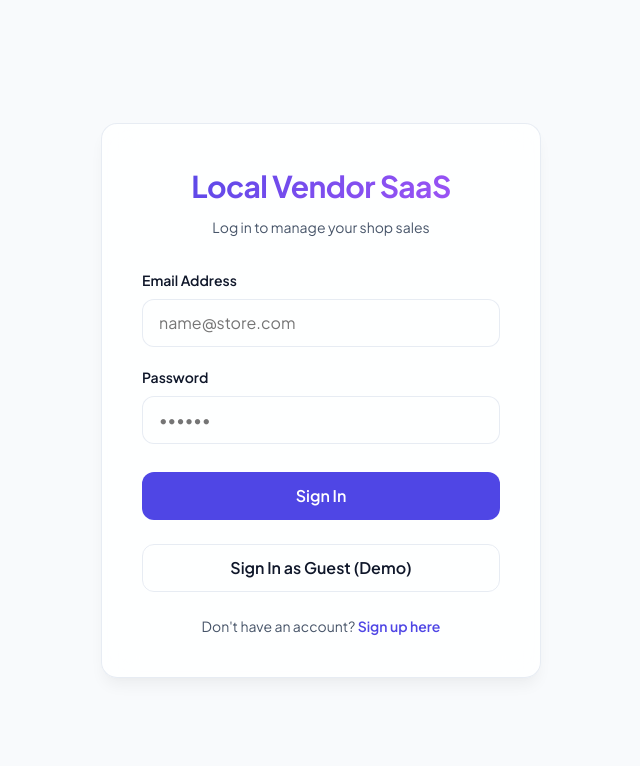
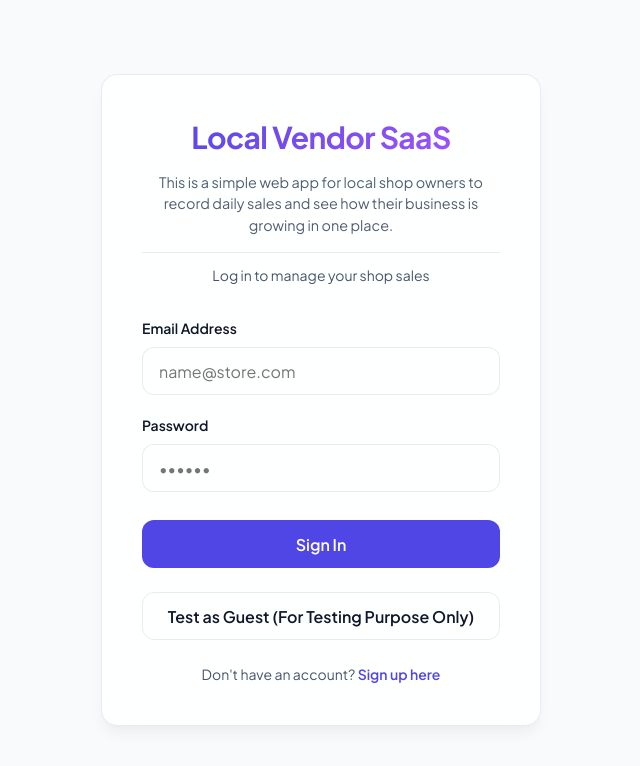
Before and after one commit to vedp9/local-business-growth, a Next.js app: page /login in a window 1280 px wide. Shown: the top 766 px of the page, without its empty margins (319-959 px from the left). Built offline with nearby package versions, Linux system fonts and the light colour scheme.

Commit message:
style: Add UI explanations, guest test button, and dashboard badge labels

```diff
--- a/src/app/auth/auth.module.css
+++ b/src/app/auth/auth.module.css
@@ -40,9 +40,21 @@
   -webkit-text-fill-color: transparent;
 }
 
+.explanation {
+  font-size: 0.9rem;
+  color: var(--text-secondary);
+  line-height: 1.5;
+  margin: 0.75rem 0 1rem 0;
+  text-align: center;
+  opacity: 0.95;
+}
+
 .subtitle {
   font-size: 0.875rem;
   color: var(--text-secondary);
+  border-top: 1px solid var(--border-color);
+  padding-top: 0.75rem;
+  margin-top: 0.75rem;
 }
 
 .form {
--- a/src/app/login/page.tsx
+++ b/src/app/login/page.tsx
@@ -79,6 +79,9 @@ export default function Login() {
       <div className={styles.card}>
         <div className={styles.header}>
           <h1 className={styles.title}>Local Vendor SaaS</h1>
+          <p className={styles.explanation}>
+            This is a simple web app for local shop owners to record daily sales and see how their business is growing in one place.
+          </p>
           <p className={styles.subtitle}>Log in to manage your shop sales</p>
         </div>
 
@@ -123,7 +126,7 @@ export default function Login() {
             className={styles.demoButton}
             disabled={loading}
           >
-            Sign In as Guest (Demo)
+            Test as Guest (For Testing Purpose Only)
           </button>
         </form>
 
```
Also changed, not shown: src/app/dashboard/DashboardClient.tsx (+14 -2 lines), src/app/dashboard/dashboard.module.css (+29 -0 lines).
